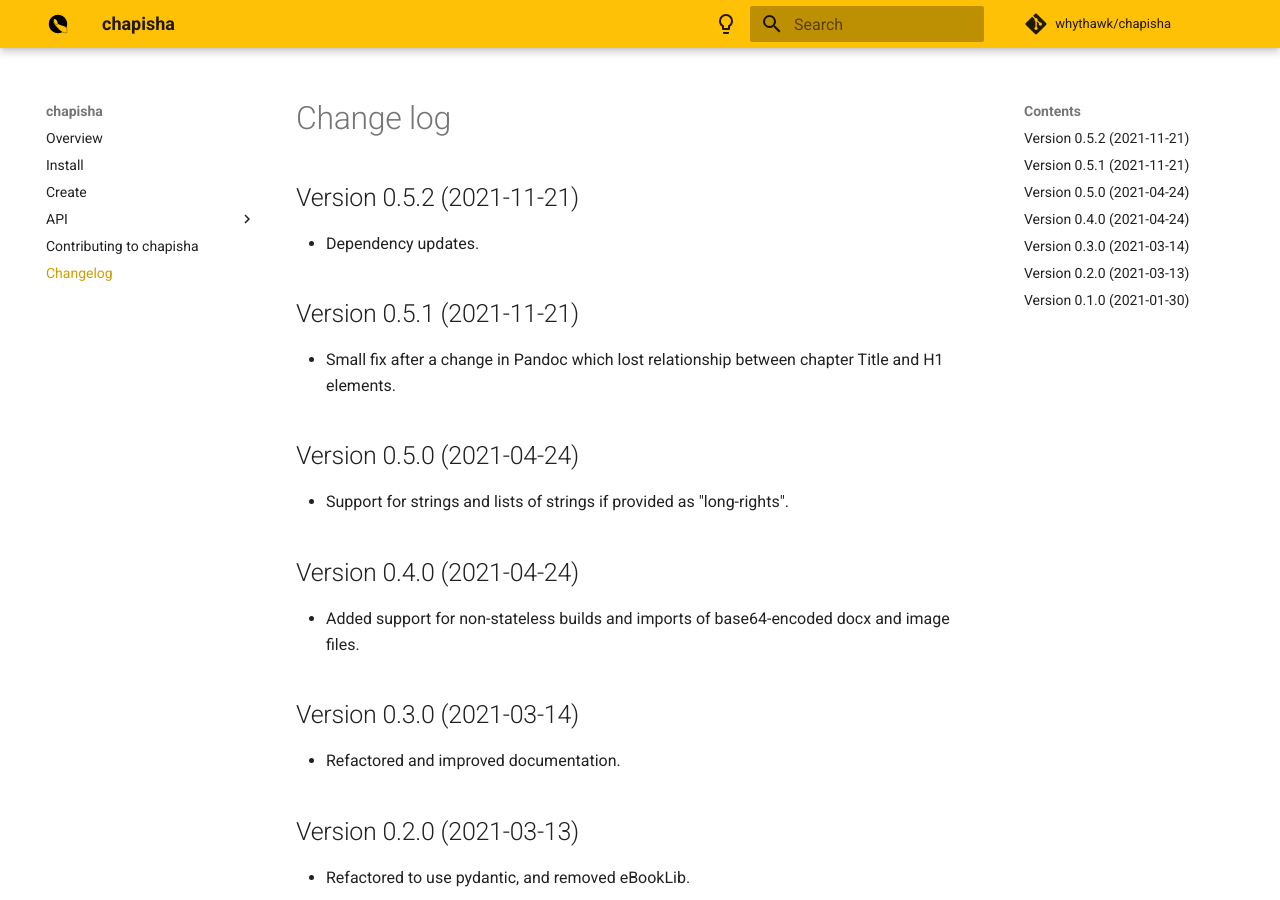
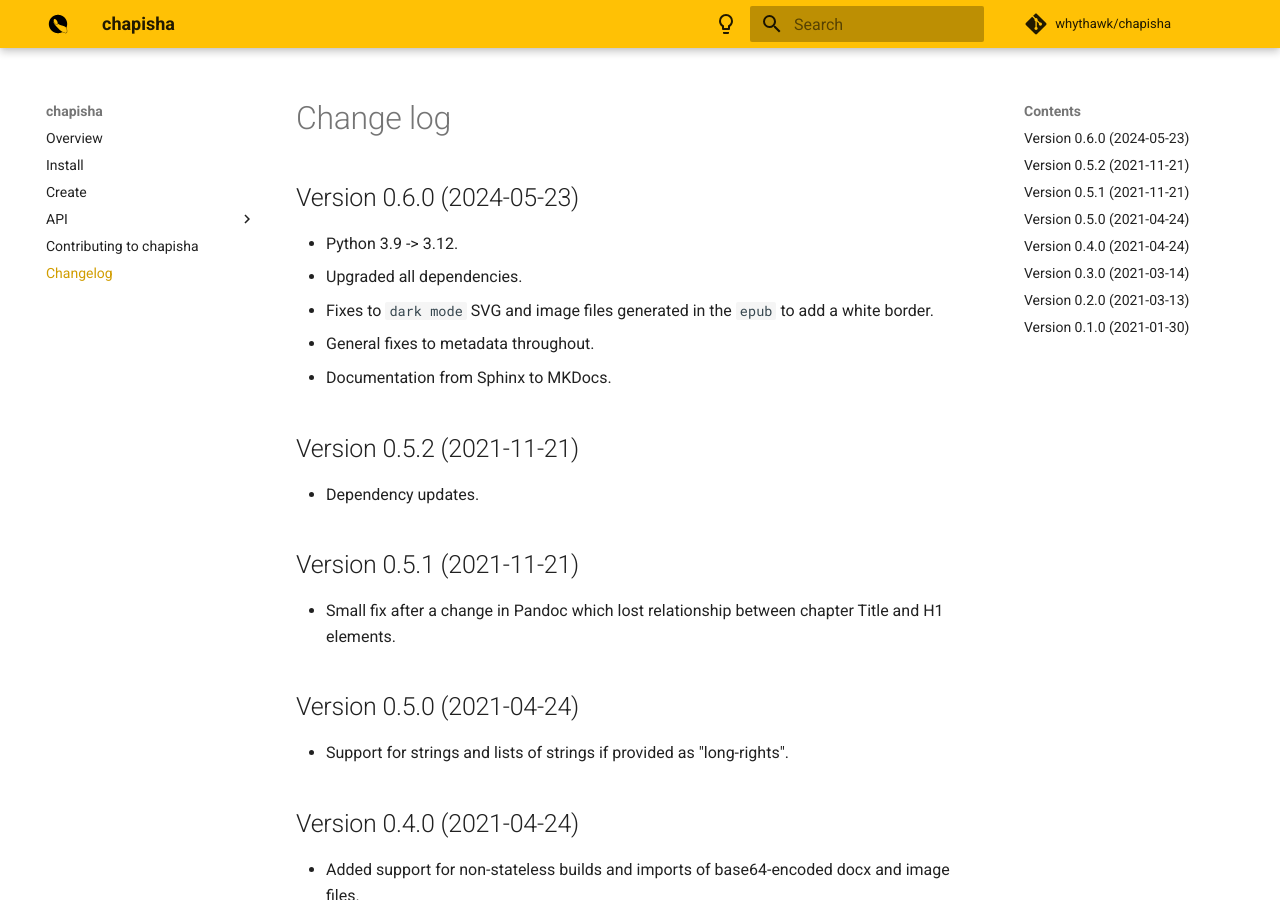
Before and after one commit to whythawk/chapisha, an MkDocs documentation site: the page built from docs/changelog.md, in a window 1280 px wide and 900 px high. Built offline with MkDocs 1.6.1 and Material for MkDocs 9.7.7, drawn with Linux system fonts in a browser that asks for light colours; comment, search, counter and statistics services are not loaded.

Commit message:
Update to version 0.6.0
- Python 3.9 -> 3.12.
- Upgraded all dependencies.
- Fixes to `dark mode` SVG and image files generated in the `epub` to add a white border.
- General fixes to metadata throughout.
- Documentation from Sphinx to MKDocs.

```diff
--- a/chapisha/__init__.py
+++ b/chapisha/__init__.py
@@ -2,4 +2,4 @@ from chapisha.create.create import CreateWork
 from chapisha.review.review import ReviewWork
 from chapisha.models.metadata import WorkMetadata
 
-__version__ = "0.5.2"
+__version__ = "0.6.0"
--- a/docs/changelog.md
+++ b/docs/changelog.md
@@ -3,11 +3,19 @@ title: Change log
 summary: Version history, including for legacy versions.
 authors:
   - Gavin Chait
-date: 2024-05-16
+date: 2024-05-23
 tags: epub-generation, epub3, docx-to-epub
 ---
 
 # Change log
+
+## Version 0.6.0 (2024-05-23)
+
+- Python 3.9 -> 3.12.
+- Upgraded all dependencies.
+- Fixes to `dark mode` SVG and image files generated in the `epub` to add a white border.
+- General fixes to metadata throughout.
+- Documentation from Sphinx to MKDocs.
 
 ## Version 0.5.2 (2021-11-21)
 
--- a/pyproject.toml
+++ b/pyproject.toml
@@ -1,6 +1,6 @@
 [tool.poetry]
 name = "chapisha"
-version = "0.5.2"
+version = "0.6.0"
 description = "Chapisha: docx to standards-compliant epub3 conversion"
 authors = ["Gavin Chait <gchait@whythawk.com>"]
 license = "BSD-3-Clause"
```
Also changed, not shown: README.md (+3 -3 lines), docs/installation.md (+5 -2 lines), 2 other files.
